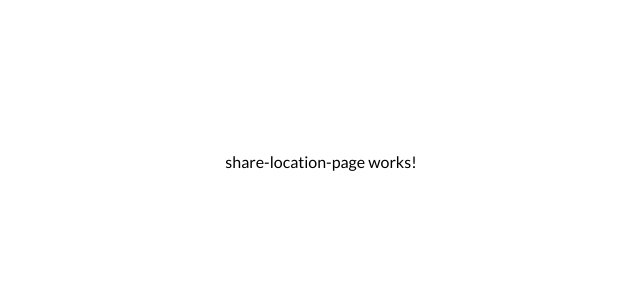
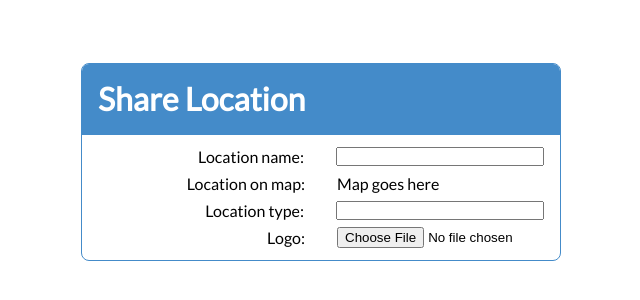
Before and after one commit to behdi/ShareLocation, an Angular app: page /user-profile/share-location in a window 1280 px wide. Shown: the part 238-538 px from the top of the page, without its empty margins (319-959 px from the left). Built offline with nearby package versions, Linux system fonts and the light colour scheme.

Commit message:
feat(share-location): finish general skeleton of share location page

```diff
--- a/src/app/user-profile/pages/share-location-page/share-location-page.component.html
+++ b/src/app/user-profile/pages/share-location-page/share-location-page.component.html
@@ -1 +1,21 @@
-<p>share-location-page works!</p>
+<app-card>
+  <h1 card-header>Share Location</h1>
+  <section card-body>
+    <div class="form-group">
+      <label class="form-label" for="location-name">Location name:</label>
+      <input class="form-input" type="text" name="location-name" id="location-name" />
+    </div>
+    <div class="form-group">
+      <label class="form-label" for="location-map">Location on map:</label>
+      <div class="form-input">Map goes here</div>
+    </div>
+    <div class="form-group">
+      <label class="form-label" for="location-type">Location type:</label>
+      <input class="form-input" type="text" name="location-type" id="location-type" />
+    </div>
+    <div class="form-group">
+      <label class="form-label" for="logo">Logo:</label>
+      <input class="form-input" type="file" name="logo" id="logo" />
+    </div>
+  </section>
+</app-card>
--- a/src/app/user-profile/pages/share-location-page/share-location-page.component.less
+++ b/src/app/user-profile/pages/share-location-page/share-location-page.component.less
@@ -0,0 +1,21 @@
+app-card {
+  display: block;
+  min-width: 30rem;
+  width: 100%;
+}
+
+.form-group {
+  display: flex;
+  justify-content: space-between;
+  align-items: center;
+  gap: 2rem;
+
+  .form-label {
+    text-align: right;
+    width: 100%;
+  }
+
+  .form-input {
+    width: 100%;
+  }
+}
--- a/src/app/user-profile/pages/share-location-page/share-location-page.module.ts
+++ b/src/app/user-profile/pages/share-location-page/share-location-page.module.ts
@@ -3,6 +3,7 @@ import { CommonModule } from '@angular/common';
 
 import { ShareLocationPageRoutingModule } from './share-location-page-routing.module';
 import { ShareLocationPageComponent } from './share-location-page.component';
+import { SharedModule } from 'src/app/shared/shared.module';
 
 
 @NgModule({
@@ -11,7 +12,8 @@ import { ShareLocationPageComponent } from './share-location-page.component';
   ],
   imports: [
     CommonModule,
-    ShareLocationPageRoutingModule
+    ShareLocationPageRoutingModule,
+    SharedModule
   ]
 })
 export class ShareLocationPageModule { }
--- a/src/app/user-profile/user-profile.module.ts
+++ b/src/app/user-profile/user-profile.module.ts
@@ -3,6 +3,7 @@ import { CommonModule } from '@angular/common';
 
 import { UserProfileRoutingModule } from './user-profile-routing.module';
 import { UserProfileHomeComponent } from './user-profile-home.component';
+import { SharedModule } from '../shared/shared.module';
 
 
 @NgModule({
@@ -11,7 +12,7 @@ import { UserProfileHomeComponent } from './user-profile-home.component';
   ],
   imports: [
     CommonModule,
-    UserProfileRoutingModule
+    UserProfileRoutingModule,
   ]
 })
 export class UserProfileModule { }
--- a/src/styles.less
+++ b/src/styles.less
@@ -1,4 +1,6 @@
 /* You can add global styles to this file, and also import other style files */
+@import "themes/variables.less";
+
 *,
 *::after,
 *::before {
```
